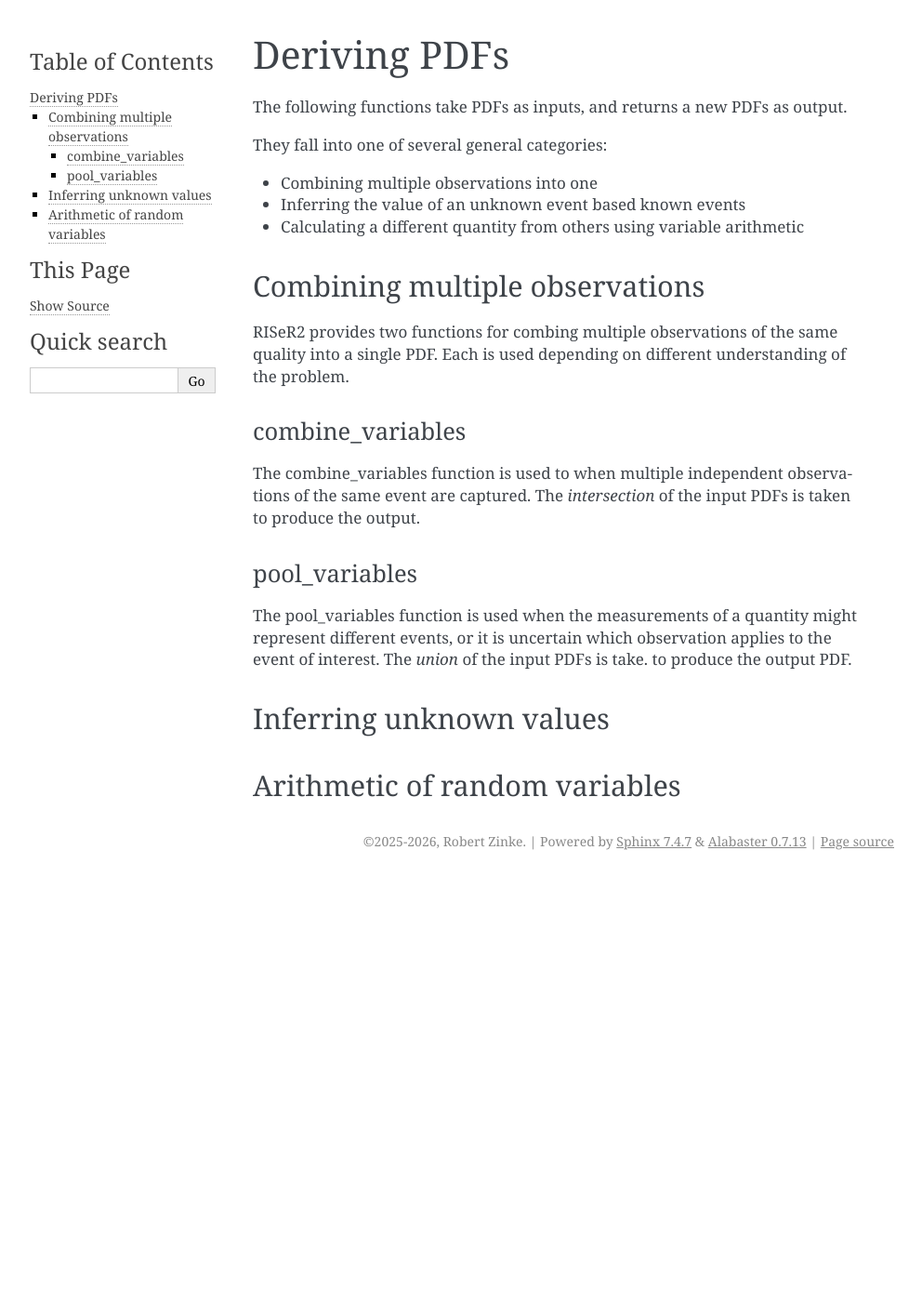
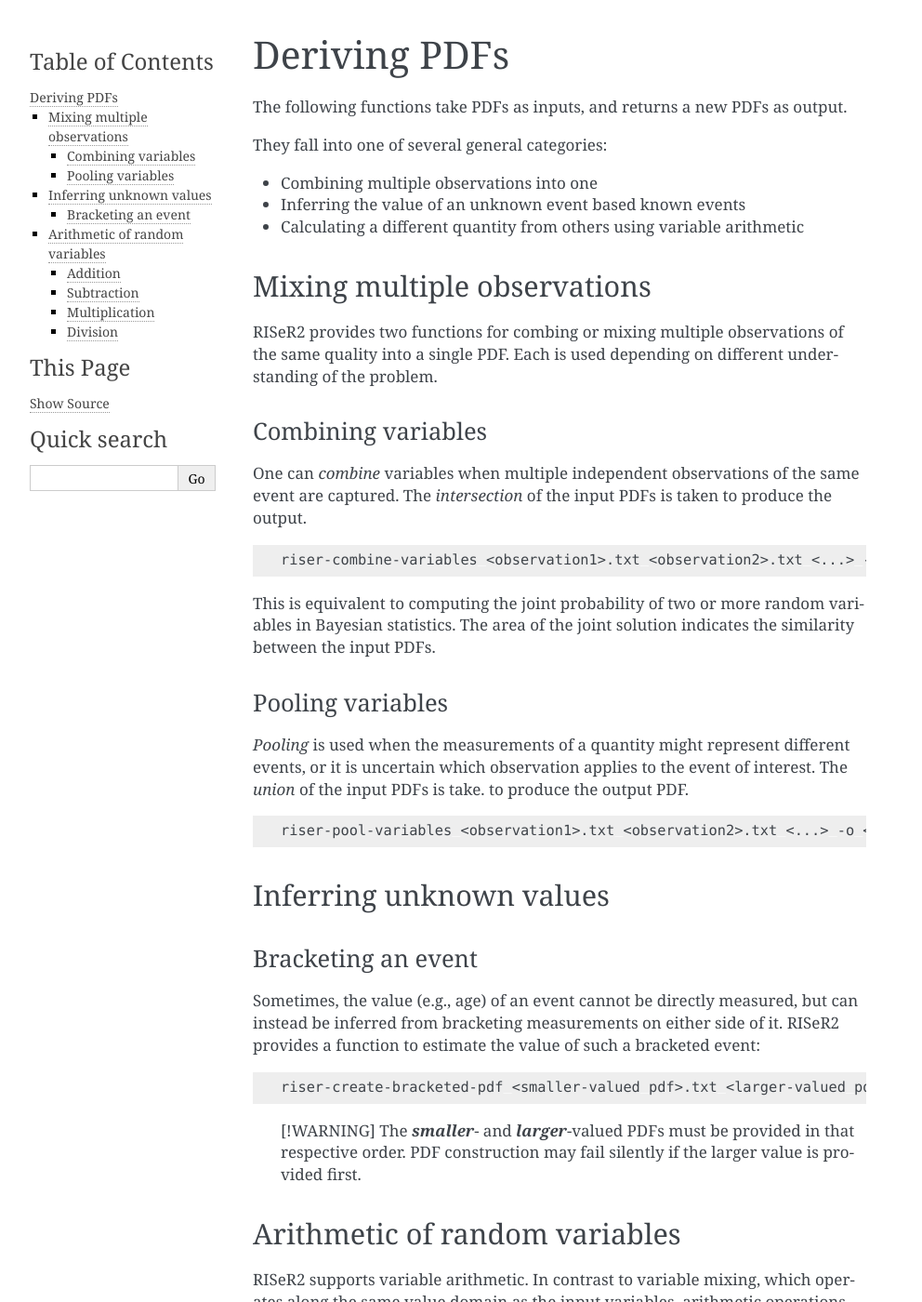
Before and after one commit to rzinke/RISeR2, a Sphinx documentation site: the page built from docs/source/cli/deriving_pdfs.md, in a window 1280 px wide and 1400 px high. Shown: the whole window at 93% size, without its empty margins (148-1140 px from the left). Built offline with Sphinx 7.4.7, drawn with Linux system fonts in a browser that asks for light colours; some of the changed text lies outside the part shown.

Commit message:
Filled out deriving_pdf.md.

````diff
--- a/docs/source/cli/deriving_pdfs.md
+++ b/docs/source/cli/deriving_pdfs.md
@@ -8,18 +8,89 @@
  - Calculating a different quantity from others using variable arithmetic
 
 
-## Combining multiple observations
+## Mixing multiple observations
 
-RISeR2 provides two functions for combing multiple observations of the same quality into a single PDF. Each is used depending on different understanding of the problem.
+RISeR2 provides two functions for combing or mixing multiple observations of the same quality into a single PDF. Each is used depending on different understanding of the problem.
 
-### combine_variables
-The combine_variables function is used to when multiple independent observations of the same event are captured. The *intersection* of the input PDFs is taken to produce the output.
+### Combining variables
 
-### pool_variables
-The pool_variables function is used when the measurements of a quantity might represent different events, or it is uncertain which observation applies to the event of interest. The *union* of the input PDFs is take. to produce the output PDF.
+One can *combine* variables when multiple independent observations of the same event are captured. The *intersection* of the input PDFs is taken to produce the output.
+
+```bash
+riser-combine-variables <observation1>.txt <observation2>.txt <...> -o <output name>.txt
+```
+
+This is equivalent to computing the joint probability of two or more random variables in Bayesian statistics. The area of the joint solution indicates the similarity between the input PDFs.
+
+### Pooling variables
+
+*Pooling* is used when the measurements of a quantity might represent different events, or it is uncertain which observation applies to the event of interest. The *union* of the input PDFs is take. to produce the output PDF.
+
+```bash
+riser-pool-variables <observation1>.txt <observation2>.txt <...> -o <output name>.txt
+```
 
 
 ## Inferring unknown values
 
+### Bracketing an event
+
+Sometimes, the value (e.g., age) of an event cannot be directly measured, but can instead be inferred from bracketing measurements on either side of it. RISeR2 provides a function to estimate the value of such a bracketed event:
+
+```bash
+riser-create-bracketed-pdf <smaller-valued pdf>.txt <larger-valued pdf>.txt -o <output name>.txt
+```
+
+> [!WARNING]
+> The ***smaller***- and ***larger***-valued PDFs must be provided in that respective order. PDF construction may fail silently if the larger value is provided first.
+
 
 ## Arithmetic of random variables
+
+RISeR2 supports variable arithmetic. In contrast to variable mixing, which operates along the same value domain as the input variables, arithmetic operations transform the input variables to a new axis.
+
+For this section, we define random variables `X1` and `X2`.
+
+### Addition
+
+> [!NOTE]
+> Adding random variables is different from combining or pooling them.
+
+```bash
+riser-add-variables <X1>.txt <X2>.txt -o <output name>.txt
+```
+
+### Subtraction
+
+Subtracting variables can be used to find the difference in values over some interval. This can be used, for example, in slip rate calculations to determine the difference in displacement $\Delta u$ over some interval, or the difference in age $\Delta t$.
+
+```bash
+riser-subtract-variables <X1>.txt <X2>.txt -o <output name>.txt
+```
+
+> [!WARNING]
+> The order of the input variables matters. The second variable is subtracted from the first.
+
+This function provides the option to limit the domain of the difference to positive-values only.
+
+
+### Multiplication
+
+Random variables can be multiplied using:
+
+```bash
+riser-multiply-variables <X1>.txt <X2>.txt -o <output name>.txt
+```
+
+### Division
+
+Random variables can be divided using:
+
+```bash
+riser-divide-variables <X1>.txt <X2>.txt -o <output name>.txt
+```
+
+> [!WARNING]
+> The order of the input variables matters. The first variable is divided by the second.
+
+Dividing variables produces a ratio distribution, which can indicate a rate in slip rate computations. For example, dividing the difference in displacement $\Delta u$ by the difference in age $\Delta t$ produces a slip rate.
````
Also changed, not shown: docs/source/cli/creating_pdfs.md (+0 -12 lines), 2 other files.
